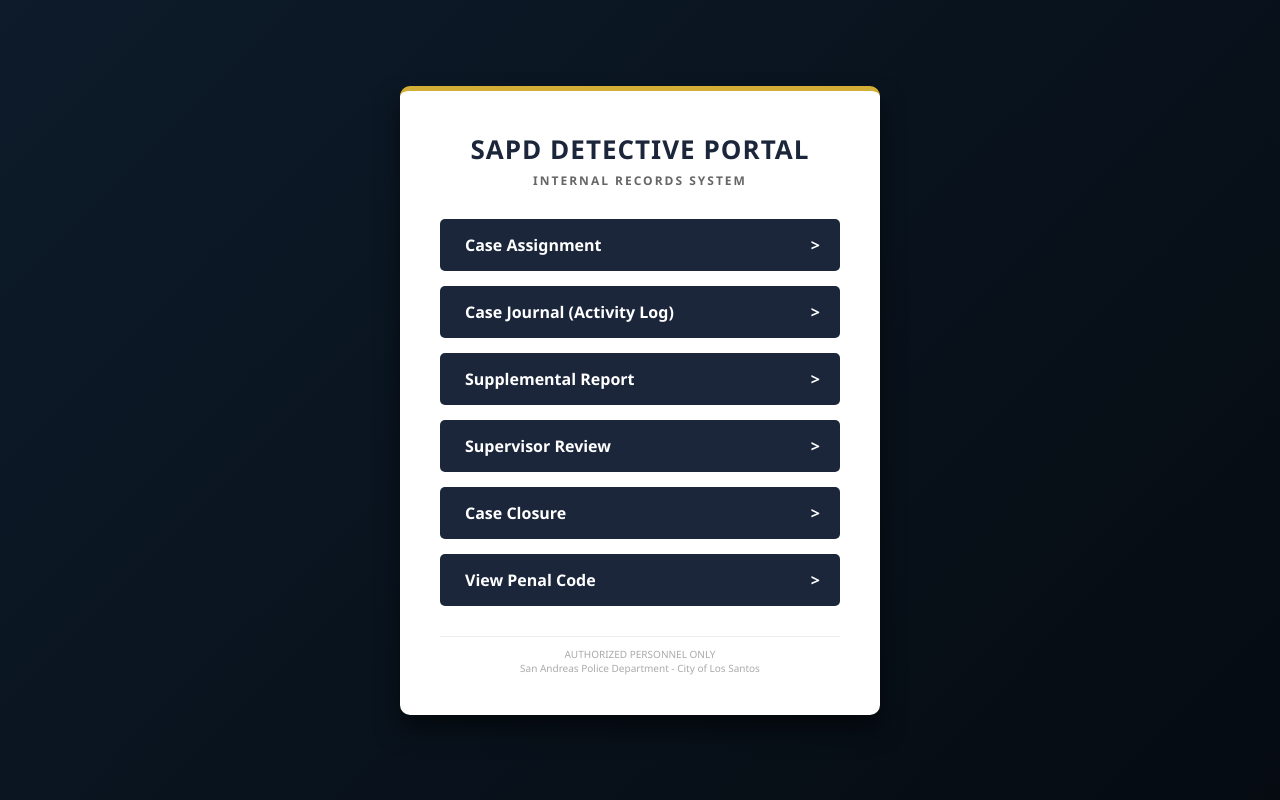
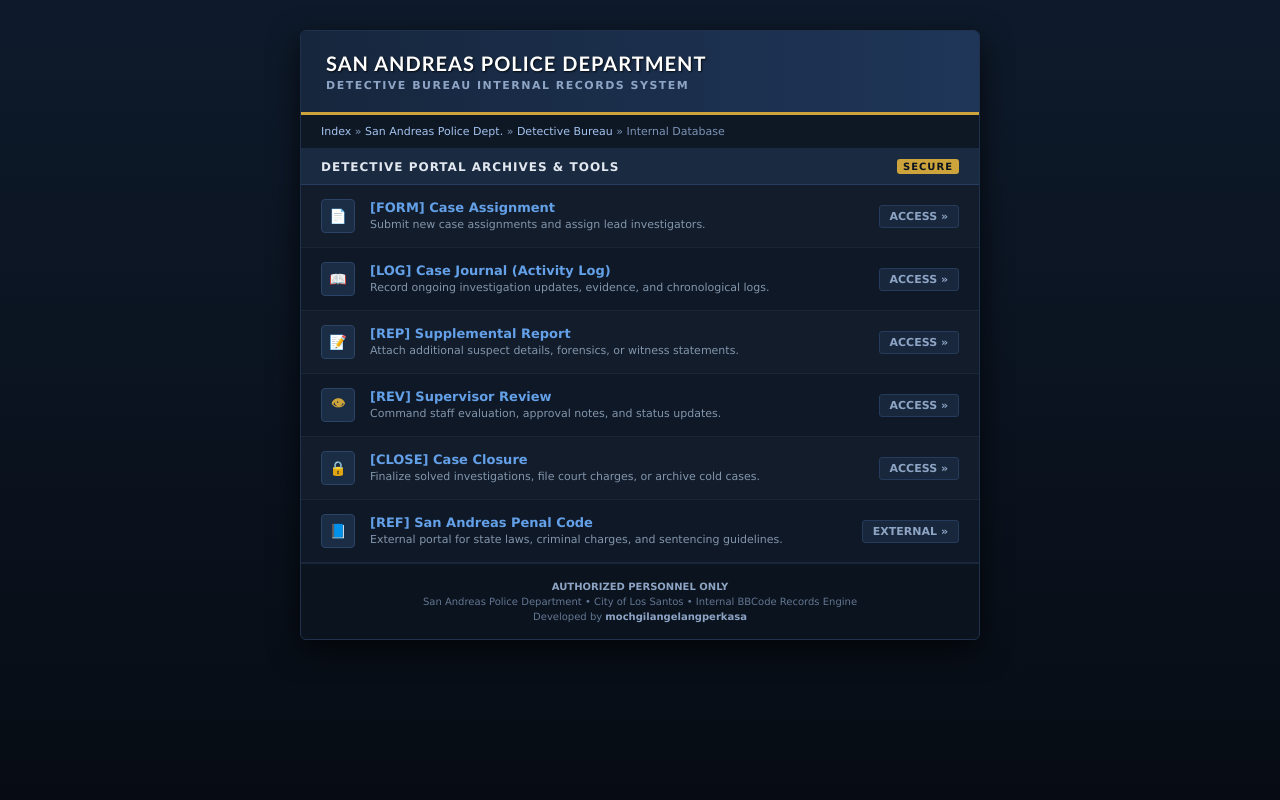
Before and after one commit to Afaiyh/San-Andreas-Police-Department, a plain HTML site: page index.html in a window 1280 px wide. Drawn offline with Linux system fonts and the light colour scheme.

Commit message:
Revamp index.html for SAPD Forum Theme
Updated the title and structure of the HTML document to reflect the new forum theme and added various styling changes for improved layout and design.

```diff
--- a/index.html
+++ b/index.html
@@ -3,157 +3,301 @@
 <head>
     <meta charset="UTF-8">
     <meta name="viewport" content="width=device-width, initial-scale=1.0">
-    <title>Developed by mochgilangelangperkasa</title>
+    <title>SAPD Forum - Detective Bureau Records Portal</title>
     <style>
-        /* CSS Reset */
-        body {
-            margin: 0;
-            padding: 50px 0;
-            background-color: #0d1b2a; /* SAPD Dark Blue Tone */
-            background-image: linear-gradient(135deg, #0d1b2a 0%, #050b11 100%);
-            font-family: 'Segoe UI', Tahoma, Geneva, Verdana, sans-serif;
-
-            min-height: 100vh;
-
-            display: flex;
-            justify-content: center;
-            align-items: center;
+        /* BBCode Forum Theme Base */
+        * {
             box-sizing: border-box;
         }
 
-        /* Container Utama */
-        .menu-container {
-            background-color: #ffffff;
-            width: 400px;
-            padding: 40px;
-            border-radius: 10px;
-            box-shadow: 0 15px 25px rgba(0,0,0,0.5);
-            text-align: center;
-            border-top: 5px solid #d4af37; /* Gold Border */
+        body {
+            margin: 0;
+            padding: 30px 15px;
+            background-color: #0b131e; /* Dark RP Forum Background */
+            background-image: linear-gradient(180deg, #0e1a2b 0%, #070c14 100%);
+            font-family: 'Verdana', 'Segoe UI', Tahoma, Geneva, sans-serif;
+            color: #d1d5db;
+            min-height: 100vh;
+            display: flex;
+            justify-content: center;
+            align-items: flex-start;
         }
 
-        /* Header Logo & Teks */
-        .header {
-            margin-bottom: 30px;
+        /* Forum Wrapper Container */
+        .forum-wrapper {
+            width: 100%;
+            max-width: 680px;
+            background-color: #121c2b;
+            border: 1px solid #1f314d;
+            border-radius: 6px;
+            box-shadow: 0 10px 30px rgba(0, 0, 0, 0.7);
+            overflow: hidden;
         }
 
-        .header h1 {
-            margin: 0;
-            color: #1b263b; /* Police Navy Blue */
-            font-size: 26px;
-            text-transform: uppercase;
-            letter-spacing: 1px;
-        }
-
-        .header p {
-            margin: 5px 0 0;
-            color: #666;
-            font-size: 12px;
-            font-weight: bold;
-            letter-spacing: 2px;
-        }
-
-        /* Gaya Tombol Navigasi */
-        .nav-buttons {
-            display: flex;
-            flex-direction: column;
-            gap: 15px;
-        }
-
-        .btn {
-            display: block;
-            padding: 15px;
-            text-decoration: none;
-            color: white;
-            background-color: #333;
-            border-radius: 5px;
-            font-weight: 600;
-            transition: all 0.3s ease;
-            border-left: 5px solid transparent;
-            text-align: left;
-            padding-left: 20px;
+        /* Forum Header Banner */
+        .forum-banner {
+            background: linear-gradient(90deg, #16263d 0%, #1f3659 100%);
+            border-bottom: 3px solid #cca43b; /* Forum Gold Accent */
+            padding: 20px 25px;
             position: relative;
         }
 
-        /* Tombol Utama (Laporan SAPD) */
-        .btn-primary {
-            background-color: #1b263b; /* Police Navy Blue */
+        .forum-banner h1 {
+            margin: 0;
+            color: #ffffff;
+            font-size: 20px;
+            font-family: 'Trebuchet MS', sans-serif;
+            text-transform: uppercase;
+            letter-spacing: 1px;
+            text-shadow: 1px 1px 2px rgba(0,0,0,0.8);
         }
 
-        .btn-primary:hover {
-            background-color: #273852;
-            border-left: 10px solid #d4af37; /* Gold Hover */
-            padding-left: 25px;
+        .forum-banner .sub-text {
+            margin: 4px 0 0;
+            color: #8da4c4;
+            font-size: 11px;
+            font-weight: bold;
+            letter-spacing: 1.5px;
+            text-transform: uppercase;
         }
 
-        /* Tombol Sekunder */
-        .btn-secondary {
-            background-color: #555;
+        /* Forum Breadcrumbs */
+        .breadcrumb {
+            background-color: #0e1724;
+            padding: 10px 20px;
+            font-size: 11px;
+            color: #7b93b5;
+            border-bottom: 1px solid #1a293e;
         }
 
-        .btn-secondary:hover {
-            background-color: #666;
-            border-left: 10px solid #ccc;
-            padding-left: 25px;
+        .breadcrumb a {
+            color: #a3c2ee;
+            text-decoration: none;
         }
 
-        /* Footer */
-        .footer {
-            margin-top: 30px;
-            font-size: 10px;
-            color: #aaa;
-            border-top: 1px solid #eee;
-            padding-top: 10px;
+        .breadcrumb a:hover {
+            text-decoration: underline;
         }
 
-        /* Ikon Panah kecil di tombol */
-        .btn::after {
-            content: '>';
-            position: absolute;
-            right: 20px;
+        /* Forum Category Header */
+        .category-header {
+            background-color: #1a2a40;
+            color: #e2e8f0;
+            padding: 10px 20px;
+            font-size: 12px;
+            font-weight: bold;
+            text-transform: uppercase;
+            letter-spacing: 1px;
+            border-bottom: 1px solid #283e5e;
+            display: flex;
+            justify-content: space-between;
+            align-items: center;
+        }
+
+        .category-header .badge {
+            background-color: #cca43b;
+            color: #0b131e;
+            font-size: 10px;
+            padding: 2px 6px;
+            border-radius: 3px;
             font-weight: bold;
         }
 
+        /* Thread List Container */
+        .thread-list {
+            display: flex;
+            flex-direction: column;
+        }
+
+        /* Forum Item / Row */
+        .thread-row {
+            display: flex;
+            align-items: center;
+            padding: 14px 20px;
+            border-bottom: 1px solid #182638;
+            background-color: #121c2b;
+            transition: background-color 0.2s ease;
+            text-decoration: none;
+            color: inherit;
+        }
+
+        .thread-row:nth-child(even) {
+            background-color: #0f1826;
+        }
+
+        .thread-row:hover {
+            background-color: #18283f;
+        }
+
+        /* Forum Folder/Status Icon */
+        .forum-icon {
+            width: 34px;
+            height: 34px;
+            background-color: #1b2d45;
+            border: 1px solid #2a4366;
+            border-radius: 4px;
+            display: flex;
+            align-items: center;
+            justify-content: center;
+            margin-right: 15px;
+            color: #cca43b;
+            font-weight: bold;
+            font-size: 14px;
+            flex-shrink: 0;
+        }
+
+        .thread-row:hover .forum-icon {
+            background-color: #cca43b;
+            color: #0b131e;
+            border-color: #e6c15c;
+        }
+
+        /* Forum Title & Description */
+        .thread-info {
+            flex-grow: 1;
+        }
+
+        .thread-title {
+            color: #63a0e8;
+            font-size: 13px;
+            font-weight: bold;
+            margin-bottom: 3px;
+            display: block;
+        }
+
+        .thread-row:hover .thread-title {
+            color: #93c5fd;
+        }
+
+        .thread-desc {
+            color: #8295ab;
+            font-size: 11px;
+            margin: 0;
+            line-height: 1.3;
+        }
+
+        /* Right Action Tag */
+        .thread-action {
+            font-size: 11px;
+            color: #8da4c4;
+            font-weight: bold;
+            padding: 4px 10px;
+            background-color: #18273c;
+            border-radius: 3px;
+            border: 1px solid #253b5c;
+            margin-left: 10px;
+            flex-shrink: 0;
+        }
+
+        .thread-row:hover .thread-action {
+            color: #ffffff;
+            background-color: #274168;
+            border-color: #3b5e94;
+        }
+
+        /* BBCode Footer */
+        .forum-footer {
+            background-color: #0b131e;
+            padding: 15px 20px;
+            font-size: 10px;
+            color: #637792;
+            text-align: center;
+            border-top: 1px solid #1a283c;
+            line-height: 1.5;
+        }
+
+        .forum-footer strong {
+            color: #8da4c4;
+        }
     </style>
 </head>
 <body>
 
-    <div class="menu-container">
-        <div class="header">
-            <h1>SAPD Detective Portal</h1>
-            <p>INTERNAL RECORDS SYSTEM</p>
+    <div class="forum-wrapper">
+
+        <!-- Header Banner -->
+        <div class="forum-banner">
+            <h1>San Andreas Police Department</h1>
+            <div class="sub-text">Detective Bureau Internal Records System</div>
         </div>
 
-        <div class="nav-buttons">
-            <a href="case_assignment.html" class="btn btn-primary">
-                Case Assignment
+        <!-- BBCode Breadcrumb Navigation -->
+        <div class="breadcrumb">
+            <a href="#">Index</a> &raquo; <a href="#">San Andreas Police Dept.</a> &raquo; <a href="#">Detective Bureau</a> &raquo; Internal Database
+        </div>
+
+        <!-- Section Category Header -->
+        <div class="category-header">
+            <span>Detective Portal Archives & Tools</span>
+            <span class="badge">SECURE</span>
+        </div>
+
+        <!-- BBCode Thread Rows / Links -->
+        <div class="thread-list">
+
+            <a href="case_assignment.html" class="thread-row">
+                <div class="forum-icon">&#128196;</div>
+                <div class="thread-info">
+                    <span class="thread-title">[FORM] Case Assignment</span>
+                    <p class="thread-desc">Submit new case assignments and assign lead investigators.</p>
+                </div>
+                <div class="thread-action">ACCESS &raquo;</div>
             </a>
 
-            <a href="activity_log.html" class="btn btn-primary">
-                Case Journal (Activity Log)
+            <a href="activity_log.html" class="thread-row">
+                <div class="forum-icon">&#128214;</div>
+                <div class="thread-info">
+                    <span class="thread-title">[LOG] Case Journal (Activity Log)</span>
+                    <p class="thread-desc">Record ongoing investigation updates, evidence, and chronological logs.</p>
+                </div>
+                <div class="thread-action">ACCESS &raquo;</div>
             </a>
 
-            <a href="Supplemental_Report.html" class="btn btn-primary">
-                Supplemental Report
+            <a href="Supplemental_Report.html" class="thread-row">
+                <div class="forum-icon">&#128221;</div>
+                <div class="thread-info">
+                    <span class="thread-title">[REP] Supplemental Report</span>
+                    <p class="thread-desc">Attach additional suspect details, forensics, or witness statements.</p>
+                </div>
+                <div class="thread-action">ACCESS &raquo;</div>
             </a>
 
-            <a href="Supervisor_Review.html" class="btn btn-primary">
-                Supervisor Review
+            <a href="Supervisor_Review.html" class="thread-row">
+                <div class="forum-icon">&#128065;</div>
+                <div class="thread-info">
+                    <span class="thread-title">[REV] Supervisor Review</span>
+                    <p class="thread-desc">Command staff evaluation, approval notes, and status updates.</p>
+                </div>
+                <div class="thread-action">ACCESS &raquo;</div>
             </a>
 
-            <a href="case_closure.html" class="btn btn-primary">
-                Case Closure
+            <a href="case_closure.html" class="thread-row">
+                <div class="forum-icon">&#128274;</div>
+                <div class="thread-info">
+                    <span class="thread-title">[CLOSE] Case Closure</span>
+                    <p class="thread-desc">Finalize solved investigations, file court charges, or archive cold cases.</p>
+                </div>
+                <div class="thread-action">ACCESS &raquo;</div>
             </a>
 
-            <a href="https://penal-code-5566a.web.app/" class="btn btn-primary" target="_blank">
-                View Penal Code
+            <a href="https://penal-code-5566a.web.app/" target="_blank" class="thread-row">
+                <div class="forum-icon">&#128216;</div>
+                <div class="thread-info">
+                    <span class="thread-title">[REF] San Andreas Penal Code</span>
+                    <p class="thread-desc">External portal for state laws, criminal charges, and sentencing guidelines.</p>
+                </div>
+                <div class="thread-action">EXTERNAL &raquo;</div>
             </a>
+
         </div>
 
-        <div class="footer">
-            AUTHORIZED PERSONNEL ONLY<br>
-            San Andreas Police Department - City of Los Santos
+        <!-- Forum Footer -->
+        <div class="forum-footer">
+            <strong>AUTHORIZED PERSONNEL ONLY</strong><br>
+            San Andreas Police Department &bull; City of Los Santos &bull; Internal BBCode Records Engine<br>
+            Developed by <strong>mochgilangelangperkasa</strong>
         </div>
+
     </div>
 
 </body>
```
